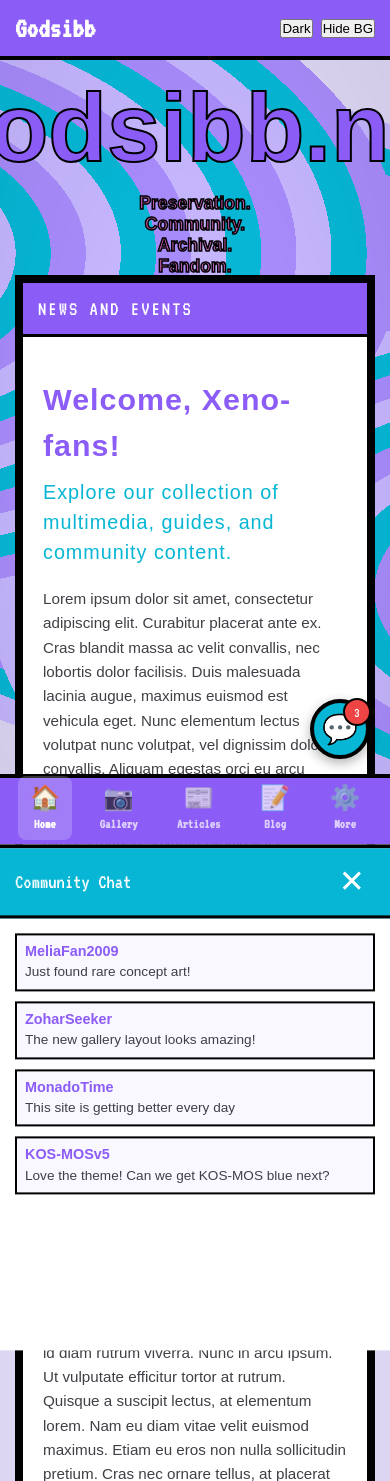
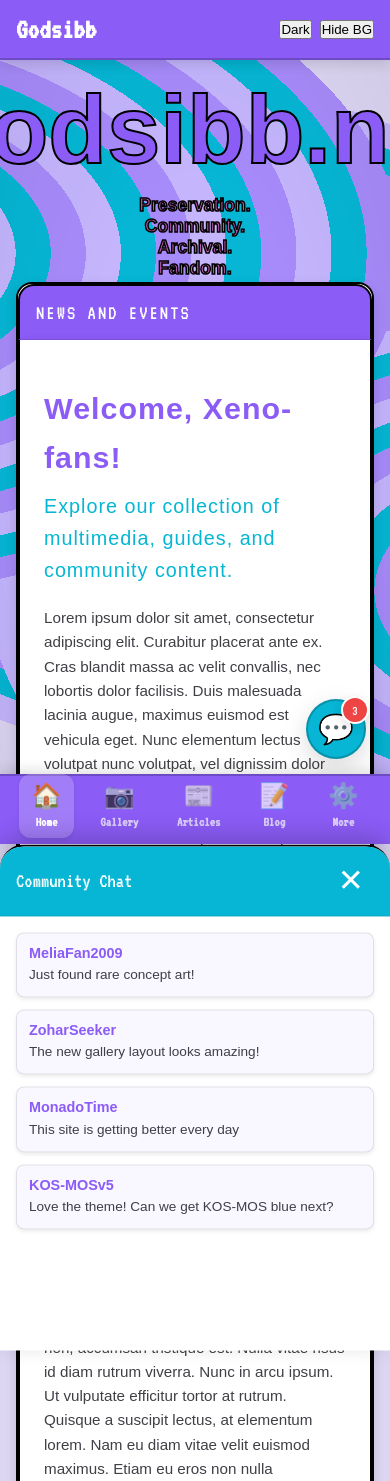
Before and after one commit to LinuxJessi/Godsibb, a FastAPI app: page / in a window 390 px wide; the page is wider, and only the part inside the window is pictured. Shown: the top 1481 px of that part. Run offline with FastAPI, Linux system fonts and the light colour scheme; some web fonts are replaced.

Commit message:
Integrate Martie-inspired design system with refined depth and rounded corners
- Add comprehensive design tokens for borders, radii, shadows, and spacing
- Replace heavy 4px borders with subtle variations (1px, 2px, 3px)
- Add generous rounded corners throughout (8px to 24px)
- Implement layered depth with box-shadow system (sm, md, lg, xl)
- Update all panels, navigation, and chat components with modern styling
- Add hover effects with transform and shadow transitions
- Enhance mobile responsiveness with refined spacing
- Maintain dark mode compatibility with adjusted shadow intensities

```diff
--- a/static/css/base.css
+++ b/static/css/base.css
@@ -39,6 +39,27 @@
     --pattern-light: #C4B5FD;
     --pattern-mid: #06B6D4;
     --pattern-dark: #A78BFA;
+
+    /* Design Tokens - Martie-inspired */
+    --border-subtle: 1px;
+    --border-medium: 2px;
+    --border-bold: 3px;
+
+    --radius-sm: 8px;
+    --radius-md: 12px;
+    --radius-lg: 16px;
+    --radius-xl: 24px;
+
+    --shadow-sm: 0 2px 4px rgba(0, 0, 0, 0.08);
+    --shadow-md: 0 4px 12px rgba(0, 0, 0, 0.12);
+    --shadow-lg: 0 8px 24px rgba(0, 0, 0, 0.15);
+    --shadow-xl: 0 12px 36px rgba(0, 0, 0, 0.18);
+
+    --spacing-xs: 8px;
+    --spacing-sm: 12px;
+    --spacing-md: 16px;
+    --spacing-lg: 24px;
+    --spacing-xl: 32px;
 }
 
 body.dark-mode {
@@ -57,6 +78,12 @@ body.dark-mode {
     --pattern-light: #4C1D95;
     --pattern-mid: #22D3EE;
     --pattern-dark: #3B0764;
+
+    /* Adjusted shadows for dark mode */
+    --shadow-sm: 0 2px 4px rgba(0, 0, 0, 0.3);
+    --shadow-md: 0 4px 12px rgba(0, 0, 0, 0.4);
+    --shadow-lg: 0 8px 24px rgba(0, 0, 0, 0.5);
+    --shadow-xl: 0 12px 36px rgba(0, 0, 0, 0.6);
 }
 
 /*************************************
@@ -180,15 +207,23 @@ body.hide-pattern::before {
 
 .panel {
     background: var(--content);
-    border: 4px solid var(--border);
+    border: var(--border-medium) solid var(--border);
+    border-radius: var(--radius-lg);
+    box-shadow: var(--shadow-md);
     transition: all 0.3s ease;
+    overflow: hidden;
+}
+
+.panel:hover {
+    box-shadow: var(--shadow-lg);
+    transform: translateY(-2px);
 }
 
 .panel-header {
     background: var(--primary);
     color: white;
-    padding: 12px;
-    border-bottom: 3px solid var(--border);
+    padding: var(--spacing-md);
+    border-bottom: var(--border-subtle) solid rgba(0, 0, 0, 0.1);
     font-family: casablanca-urw, sans-serif;
     font-size: 1.3em;
     text-transform: uppercase;
@@ -199,10 +234,10 @@ body.hide-pattern::before {
 }
 
 .panel-content {
-    padding: 15px;
+    padding: var(--spacing-lg);
     min-height: 200px;
     font-size: 0.95em;
-    line-height: 1.5;
+    line-height: 1.6;
 }
 
 /*************************************
@@ -243,9 +278,10 @@ body.hide-pattern::before {
     align-items: center;
     justify-content: center;
     position: relative;
-    padding: 20px;
+    padding: var(--spacing-lg);
     transition: all 0.3s ease;
     flex-shrink: 0;
+    border-radius: var(--radius-xl);
 }
 
 .tagline {
@@ -270,9 +306,15 @@ body.hide-pattern::before {
     font-family: casablanca-urw, sans-serif;
     font-size: 1.2em;
     text-align: center;
-    padding: 20px;
+    padding: var(--spacing-lg);
     transition: all 0.3s ease;
     flex-shrink: 0;
+    border-radius: var(--radius-xl);
+    overflow: hidden;
+}
+
+.character-image img {
+    border-radius: var(--radius-lg);
 }
 
 /*************************************
@@ -280,13 +322,14 @@ body.hide-pattern::before {
  *************************************/
 
 .nav-item {
-    padding: 8px 10px;
-    margin-bottom: 6px;
+    padding: var(--spacing-sm) var(--spacing-md);
+    margin-bottom: var(--spacing-xs);
     background: rgba(139, 92, 246, 0.1);
-    border: 2px solid transparent;
-    border-left: 4px solid var(--accent);
+    border: var(--border-subtle) solid transparent;
+    border-left: var(--border-bold) solid var(--accent);
+    border-radius: var(--radius-sm);
     cursor: pointer;
-    transition: all 0.2s;
+    transition: all 0.2s ease;
     font-weight: bold;
     line-height: 1.2;
 }
@@ -294,8 +337,10 @@ body.hide-pattern::before {
 .nav-item:hover {
     background: var(--primary);
     color: white;
-    border-color: var(--border);
+    border-color: var(--primary-dark);
+    border-left-color: var(--accent-bright);
     transform: translateX(5px);
+    box-shadow: var(--shadow-sm);
 }
 
 body.dark-mode .nav-item {
@@ -307,12 +352,19 @@ body.dark-mode .nav-item {
  *************************************/
 
 .chat-message {
-    margin-bottom: 10px;
-    padding: 8px;
+    margin-bottom: var(--spacing-sm);
+    padding: var(--spacing-sm);
     background: rgba(139, 92, 246, 0.05);
-    border-left: 3px solid var(--primary);
-    border: 2px solid var(--border);
-    transition: background 0.3s ease, border-color 0.3s ease;
+    border-left: var(--border-bold) solid var(--primary);
+    border: var(--border-subtle) solid rgba(0, 0, 0, 0.1);
+    border-radius: var(--radius-sm);
+    box-shadow: var(--shadow-sm);
+    transition: all 0.3s ease;
+}
+
+.chat-message:hover {
+    background: rgba(139, 92, 246, 0.1);
+    transform: translateX(2px);
 }
 
 .chat-user {
@@ -327,11 +379,15 @@ body.dark-mode .nav-item {
 .chat-text {
     font-size: 0.85em;
     color: var(--text);
-    line-height: 1.3;
+    line-height: 1.4;
 }
 
 body.dark-mode .chat-message {
     background: rgba(167, 139, 250, 0.05);
+}
+
+body.dark-mode .chat-message:hover {
+    background: rgba(167, 139, 250, 0.1);
 }
 
 /*************************************
@@ -342,9 +398,9 @@ body.dark-mode .chat-message {
     font-family: casablanca-urw, sans-serif;
     font-size: 1.1em;
     color: var(--primary);
-    margin-bottom: 15px;
-    padding-bottom: 10px;
-    border-bottom: 2px solid var(--border);
+    margin-bottom: var(--spacing-md);
+    padding-bottom: var(--spacing-sm);
+    border-bottom: var(--border-subtle) solid rgba(0, 0, 0, 0.1);
 }
 
 .post-author {
--- a/static/css/desktop.css
+++ b/static/css/desktop.css
@@ -51,13 +51,14 @@ body {
     width: 100%;
     height: 75px;
     background: var(--primary);
-    border-bottom: 4px solid var(--border);
+    border-bottom: var(--border-medium) solid rgba(0, 0, 0, 0.2);
+    box-shadow: var(--shadow-md);
     display: flex;
     align-items: center;
     justify-content: space-between;
-    padding: 0 20px;
+    padding: 0 var(--spacing-lg);
     z-index: 2000;
-    transition: background 0.3s ease;
+    transition: all 0.3s ease;
 }
 
 .top-bar-left {
@@ -135,7 +141,7 @@ body {
     z-index: 2;
     width: 100%;
     margin: 0;
-    padding: 20px;
+    padding: var(--spacing-lg);
 }
 
 .main-grid {
@@ -242,7 +256,7 @@ body {
 }
 
 .center-panel .panel-content {
-    padding: 20px;
+    padding: var(--spacing-xl);
 }
 
 .center-panel .panel-content p {
@@ -260,13 +274,13 @@ body {
 
 .pip {
   position: relative;
-  width: 15px; /* Reduced by 50% from 30px */
+  width: 15px;
   aspect-ratio: 1 / 1;
   background: gray;
-  border: 1px solid black; /* Border reduced by 50% from 2px */
-  /* Drop shadow applied to the box itself */
-  box-shadow: 2px 2px 5px rgba(0, 0, 0, 0.5);
-  /* Remove any previous text-shadow or box-shadow rules here */
+  border: var(--border-subtle) solid rgba(0, 0, 0, 0.3);
+  border-radius: var(--radius-sm);
+  box-shadow: var(--shadow-sm);
+  transition: all 0.2s ease;
 }
 
 .pip::before {
--- a/static/css/mobile.css
+++ b/static/css/mobile.css
@@ -23,11 +23,12 @@ body {
     right: 0;
     height: 60px;
     background: var(--primary);
-    border-bottom: 4px solid var(--border);
+    border-bottom: var(--border-medium) solid rgba(0, 0, 0, 0.2);
+    box-shadow: var(--shadow-md);
     display: flex;
     align-items: center;
     justify-content: space-between;
-    padding: 0 15px;
+    padding: 0 var(--spacing-md);
     z-index: 1000;
     flex-wrap: wrap;
 }
@@ -77,7 +78,7 @@ body {
 /* Ensure container and content are visible */
 .container {
     display: block !important;
-    padding: 15px;
+    padding: var(--spacing-md);
     width: 100%;
     position: relative;
     z-index: 2;
@@ -97,7 +98,7 @@ body {
 .center-panel {
     display: block !important;
     position: relative !important;
-    margin: 20px 0 !important;
+    margin: var(--spacing-lg) 0 !important;
     width: 100% !important;
     left: auto !important;
     right: auto !important;
@@ -107,9 +108,10 @@ body {
 .center-panel .panel-header {
     background: var(--primary);
     color: white;
-    padding: 15px;
-    border: 4px solid var(--border);
-    border-bottom: 3px solid var(--border);
+    padding: var(--spacing-md);
+    border: var(--border-medium) solid var(--border);
+    border-bottom: var(--border-subtle) solid rgba(0, 0, 0, 0.1);
+    border-radius: var(--radius-lg) var(--radius-lg) 0 0;
     font-family: 'VT323', monospace;
     font-size: 1.3em;
     text-transform: uppercase;
@@ -119,11 +121,13 @@ body {
 
 .center-panel .panel-content {
     background: var(--content);
-    border: 4px solid var(--border);
+    border: var(--border-medium) solid var(--border);
     border-top: none;
-    padding: 20px;
+    border-radius: 0 0 var(--radius-lg) var(--radius-lg);
+    padding: var(--spacing-lg);
     min-height: 200px;
     display: block;
+    box-shadow: var(--shadow-md);
 }
 
 /*************************************
@@ -137,12 +141,13 @@ body {
     right: 0;
     height: 70px;
     background: var(--primary);
-    border-top: 4px solid var(--border);
+    border-top: var(--border-medium) solid rgba(0, 0, 0, 0.2);
+    box-shadow: 0 -4px 12px rgba(0, 0, 0, 0.12);
     display: flex;
     justify-content: space-around;
     align-items: center;
     z-index: 1000;
-    padding: 0 10px;
+    padding: 0 var(--spacing-sm);
 }
 
 .nav-item {
@@ -154,9 +159,9 @@ body {
     text-decoration: none;
     font-family: 'VT323', monospace;
     font-size: 0.85em;
-    padding: 8px 12px;
-    border-radius: 8px;
-    transition: all 0.2s;
+    padding: var(--spacing-xs) var(--spacing-sm);
+    border-radius: var(--radius-md);
+    transition: all 0.2s ease;
     cursor: pointer;
     border: none;
     background: none;
@@ -166,10 +171,12 @@ body {
 .nav-item.active {
     background: rgba(255, 255, 255, 0.2);
     color: white;
+    box-shadow: var(--shadow-sm);
 }
 
 .nav-item:active {
-    background: rgba(255, 255, 255, 0.1);
+    background: rgba(255, 255, 255, 0.15);
+    transform: scale(0.95);
 }
 
 .nav-icon {
@@ -184,11 +191,11 @@ body {
 .chat-fab {
     position: fixed;
     bottom: 85px;
-    right: 20px;
+    right: var(--spacing-lg);
     width: 60px;
     height: 60px;
     background: var(--accent);
-    border: 4px solid var(--border);
+    border: var(--border-medium) solid rgba(0, 0, 0, 0.2);
     border-radius: 50%;
     display: flex;
     align-items: center;
@@ -197,12 +204,18 @@ body {
     color: white;
     cursor: pointer;
     z-index: 999;
-    box-shadow: 0 4px 12px rgba(0, 0, 0, 0.3);
-    transition: all 0.3s;
+    box-shadow: var(--shadow-lg);
+    transition: all 0.3s ease;
+}
+
+.chat-fab:hover {
+    box-shadow: var(--shadow-xl);
+    transform: translateY(-2px);
 }
 
 .chat-fab:active {
-    transform: scale(0.95);
+    transform: translateY(0) scale(0.95);
+    box-shadow: var(--shadow-lg);
 }
 
 /* Badge for unread count */
@@ -214,8 +227,9 @@ body {
     width: 24px;
     height: 24px;
     background: #EF4444;
-    border: 2px solid var(--border);
+    border: var(--border-medium) solid white;
     border-radius: 50%;
+    box-shadow: var(--shadow-md);
     font-size: 0.5em;
     font-family: 'VT323', monospace;
     display: flex;
@@ -234,12 +248,15 @@ body {
     right: 0;
     height: 60%;
     background: var(--content);
-    border-top: 4px solid var(--border);
+    border-top: var(--border-medium) solid var(--border);
+    border-radius: var(--radius-xl) var(--radius-xl) 0 0;
+    box-shadow: 0 -8px 24px rgba(0, 0, 0, 0.2);
     z-index: 1001;
     transform: translateY(100%);
-    transition: transform 0.3s ease;
+    transition: transform 0.3s cubic-bezier(0.4, 0, 0.2, 1);
     display: flex;
     flex-direction: column;
+    overflow: hidden;
 }
 
 .chat-sheet.open {
@@ -249,8 +266,8 @@ body {
 .chat-header {
     background: var(--accent);
     color: white;
-    padding: 15px;
-    border-bottom: 3px solid var(--border);
+    padding: var(--spacing-md);
+    border-bottom: var(--border-subtle) solid rgba(0, 0, 0, 0.1);
     font-family: 'VT323', monospace;
     font-size: 1.3em;
     display: flex;
@@ -270,7 +287,7 @@ body {
 .chat-messages {
     flex: 1;
     overflow-y: auto;
-    padding: 15px;
+    padding: var(--spacing-md);
 }
 
 /*************************************
@@ -301,10 +318,10 @@ body {
 
 .header {
     min-height: auto;
-    padding: 15px;
+    padding: var(--spacing-md);
     flex-direction: column;
-    gap: 15px;
-    margin-bottom: 20px;
+    gap: var(--spacing-md);
+    margin-bottom: var(--spacing-lg);
     display: flex;
 }
 
@@ -313,6 +330,7 @@ body {
     width: 150px;
     height: 150px;
     margin: 0 auto;
+    border-radius: var(--radius-xl);
 }
 
 /* Hide character image on mobile to save space */
```
Also changed, not shown: other parts of static/css/desktop.css (+36 -17 lines).
